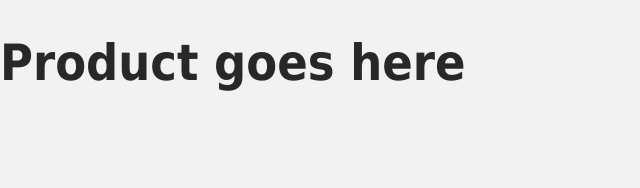
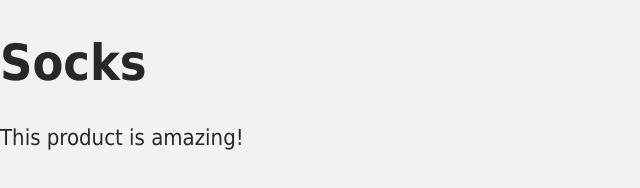
Before and after one commit to J-Groesbeck/Vue-Tutorial, a plain HTML site: page index.html in a window 1280 px wide. Shown: the whole page, without its empty margins (0-640 px from the left). Drawn offline with nearby package versions, Linux system fonts and the light colour scheme.

Commit message:
Creating the Vue App

```diff
--- a/index.html
+++ b/index.html
@@ -1,5 +1,6 @@
 <!DOCTYPE html>
 <html lang="en">
+
 <head>
   <meta charset="UTF-8" />
   <title>Vue Mastery</title>
@@ -8,12 +9,20 @@
   <!-- Import Vue.js -->
   <script src="https://unpkg.com/vue@3.0.11/dist/vue.global.js"></script>
 </head>
+
 <body>
   <div id="app">
-      <h1>Product goes here</h1>
+    <h1>{{ product }}</h1>
+    <p>{{ description }}</p>
   </div>
 
-    <!-- Import Js -->
+  <!-- Import App -->
   <script src="./main.js"></script>
+
+  <!-- Mount App -->
+  <script>
+    const mountedApp = app.mount('#app')
+  </script>
 </body>
+
 </html>
--- a/main.js
+++ b/main.js
@@ -1 +1,8 @@
-const product = 'Socks'
+const app = Vue.createApp({
+    data() {
+        return {
+            product: 'Socks',
+            description: 'This product is amazing!'
+        }
+    },
+})
```
Lines whose indentation alone changed are shown as unchanged.
